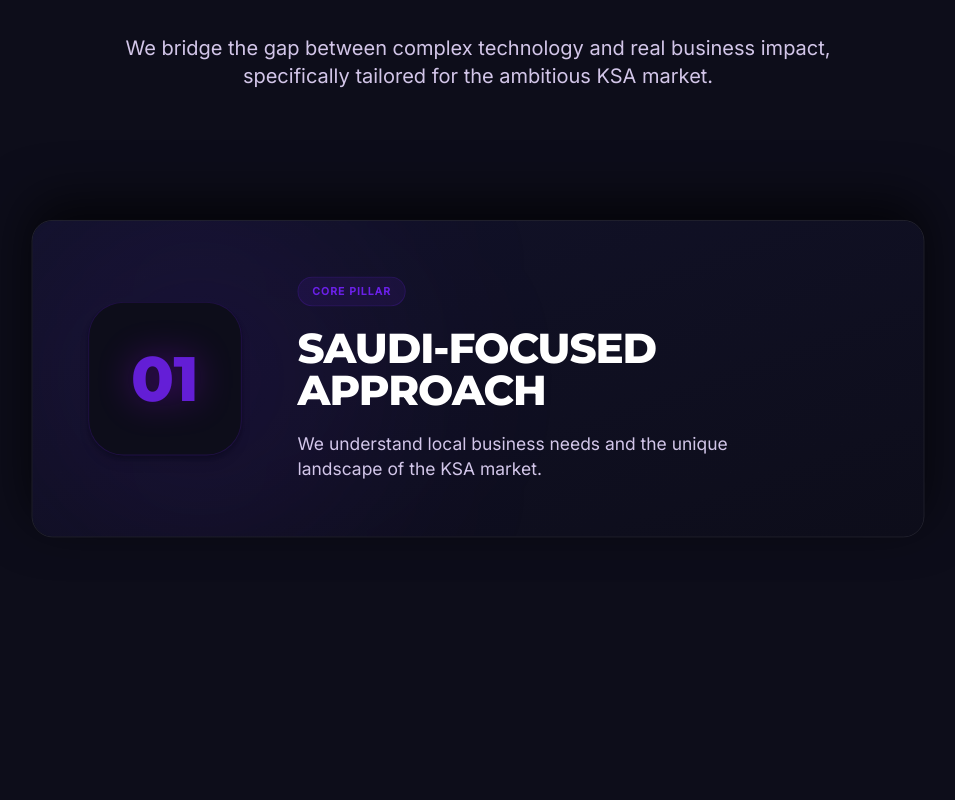
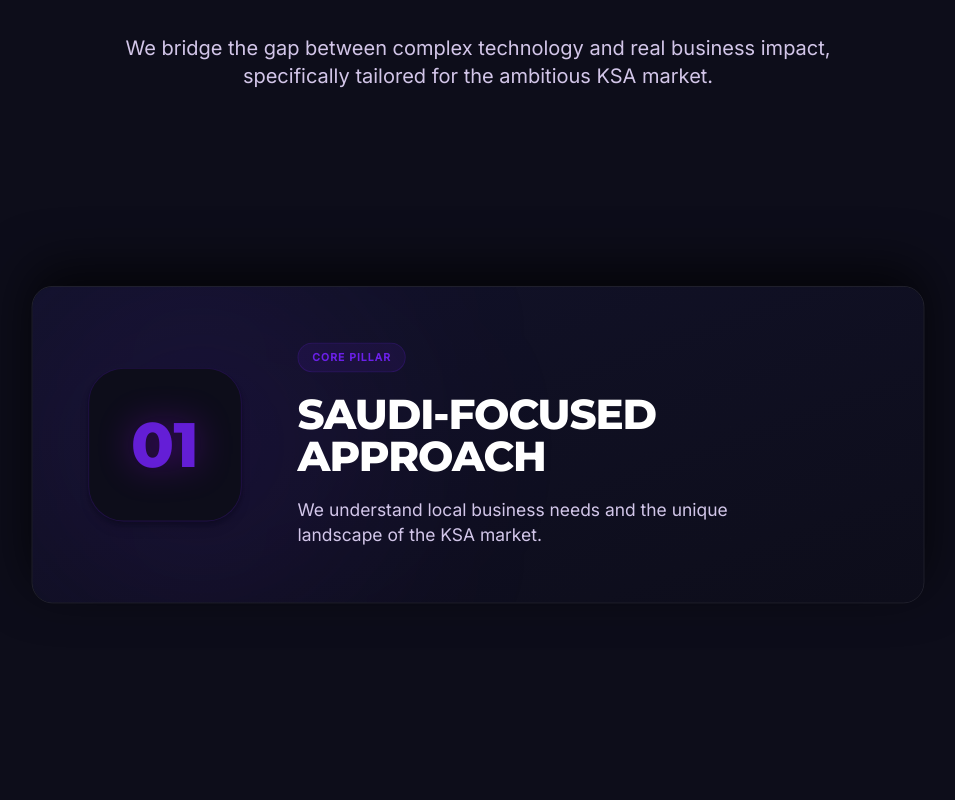
Before and after one commit to moajmalnk/nexaar, a React (Vite) app: page / in a window 1280 px wide. Shown: the part 2980-3780 px from the top of the page, without its empty margins (162-1117 px from the left). Built offline with nearby package versions, Linux system fonts and the light colour scheme; a web font is replaced by a local one.

Commit message:
updated the design

```diff
--- a/src/components/WhyChooseUs.jsx
+++ b/src/components/WhyChooseUs.jsx
@@ -14,18 +14,24 @@ const PillarCard = ({ card, index, progress, totalCards, t }) => {
   const rawScale = useTransform(progress, [rangeStart, rangeEnd], [1, targetScale]);
   const scale = (index === totalCards - 1 || reduceMotion) ? 1 : rawScale;
 
+  // Stagger math for perfect absolute centering
+  // We offset cards symmetrically so the block's physical center binds to viewport center
+  const isMobile = typeof window !== 'undefined' && window.innerWidth < 768;
+  const gap = isMobile ? 16 : 28;
+  const centerBalance = ((totalCards - 1) * gap) / 2;
+  const topOffset = (index * gap) - centerBalance;
+
   return (
     <div
       className="h-[100svh] md:h-screen w-full sticky top-0"
       style={{ zIndex: index + 1 }}
     >
-      <div className="h-full w-full flex items-center md:items-start justify-center px-4 md:px-8">
+      {/* Universally items-center for perfectly balanced display */}
+      <div className="h-full w-full flex items-center justify-center px-4 md:px-8">
         <motion.div
           style={{
             scale,
-            top: typeof window !== 'undefined' && window.innerWidth < 768
-              ? `${index * 16}px`
-              : `calc(82px + ${index * 28}px)`
+            top: `${topOffset}px`
           }}
           className="relative w-full max-w-5xl rounded-3xl border border-white/10 shadow-[0_-20px_60px_rgba(0,0,0,0.7)] p-6 md:p-12 lg:p-16 flex flex-col md:flex-row items-center md:items-start lg:items-center gap-6 md:gap-12 lg:gap-16 origin-top group overflow-hidden"
         >
```
